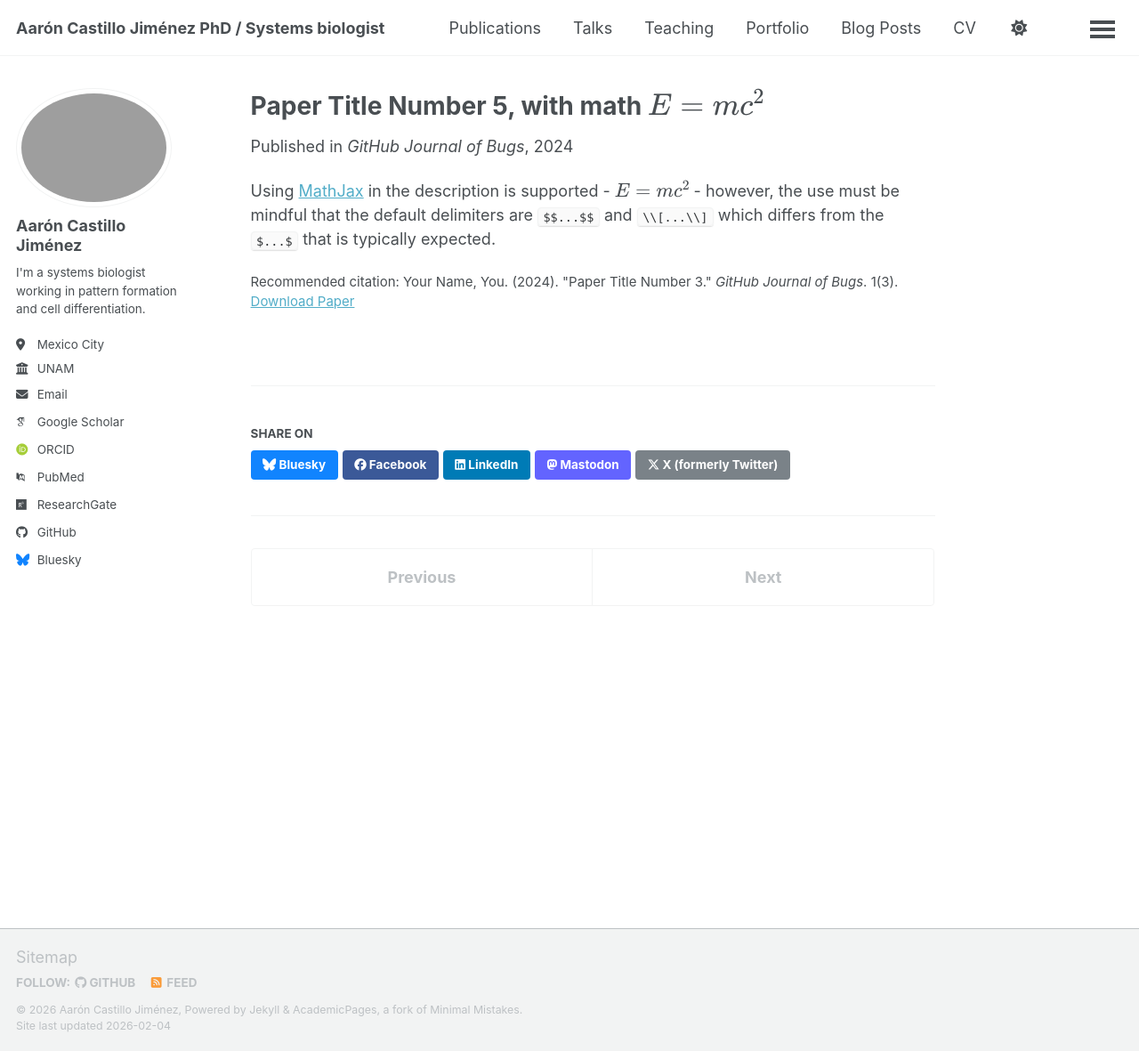
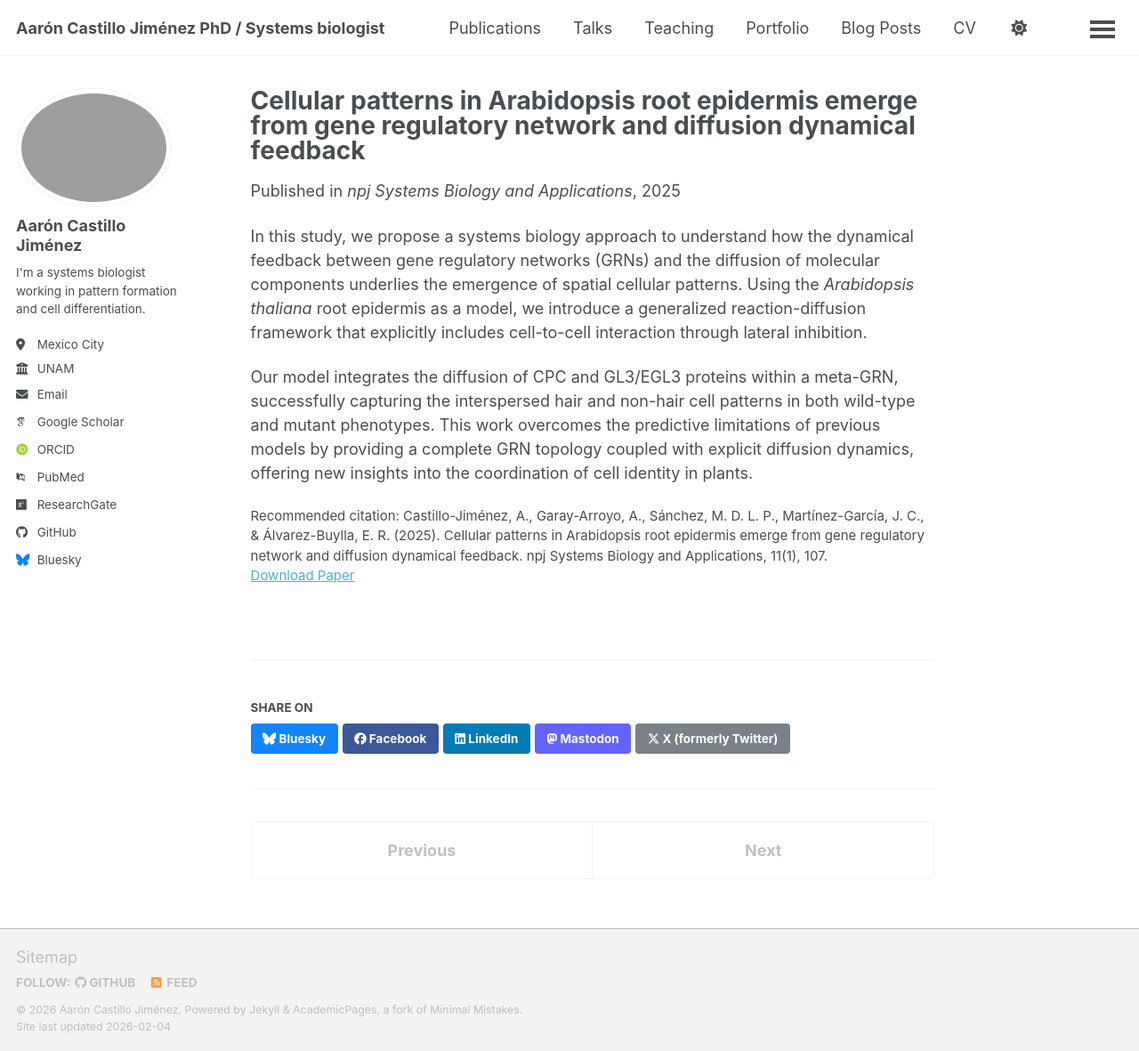
Before and after one commit to AaronCastilloJimenez/aaroncastillojimenez.github.io, a Jekyll site: the page built from _publications/2025-06-08-paper-title-number-5.md, in a window 1280 px wide and 1181 px high. Shown: the whole window at 89% size. Built offline with Jekyll 4.4.1, drawn with Linux system fonts in a browser that asks for light colours; some web fonts are replaced; a script bundle is joined from its source files by our own code; library files that are not in the unit come from our copies.

Commit message:
2025-01-20-paper-title-number-5.md

```diff
--- a/_publications/2025-06-08-paper-title-number-5.md
+++ b/_publications/2025-06-08-paper-title-number-5.md
@@ -1,13 +1,15 @@
 ---
-title: "Paper Title Number 5, with math $$E=mc^2$$"
+title: "Cellular patterns in Arabidopsis root epidermis emerge from gene regulatory network and diffusion dynamical feedback"
 collection: publications
-category: conferences
-permalink: /publication/2024-02-17-paper-title-number-4
-excerpt: 'This paper is about a famous math equation, $$E=mc^2$$'
-date: 2024-02-17
-venue: 'GitHub Journal of Bugs'
-paperurl: 'https://academicpages.github.io/files/paper3.pdf'
-citation: 'Your Name, You. (2024). &quot;Paper Title Number 3.&quot; <i>GitHub Journal of Bugs</i>. 1(3).'
+category: manuscripts
+permalink: /publication/2025-01-20-cellular-patterns-root
+excerpt: 'This paper introduces a diffusion-coupled meta-GRN model to explain how spatial cellular patterns emerge from the feedback between genetic networks and molecular diffusion.'
+date: 2025-01-20
+venue: 'npj Systems Biology and Applications'
+paperurl: 'https://doi.org/10.1038/s41540-025-00551-9'
+citation: 'Castillo-Jiménez, A., Garay-Arroyo, A., Sánchez, M. D. L. P., Martínez-García, J. C., & Álvarez-Buylla, E. R. (2025). Cellular patterns in Arabidopsis root epidermis emerge from gene regulatory network and diffusion dynamical feedback. npj Systems Biology and Applications, 11(1), 107.'
 ---
 
-Using [MathJax](https://www.mathjax.org/) in the description is supported - $$E=mc^2$$ - however, the use must be mindful that the default delimiters are `$$...$$` and `\\[...\\]` which differs from the `$...$` that is typically expected.
+In this study, we propose a systems biology approach to understand how the dynamical feedback between gene regulatory networks (GRNs) and the diffusion of molecular components underlies the emergence of spatial cellular patterns. Using the *Arabidopsis thaliana* root epidermis as a model, we introduce a generalized reaction-diffusion framework that explicitly includes cell-to-cell interaction through lateral inhibition.
+
+Our model integrates the diffusion of CPC and GL3/EGL3 proteins within a meta-GRN, successfully capturing the interspersed hair and non-hair cell patterns in both wild-type and mutant phenotypes. This work overcomes the predictive limitations of previous models by providing a complete GRN topology coupled with explicit diffusion dynamics, offering new insights into the coordination of cell identity in plants.
```
